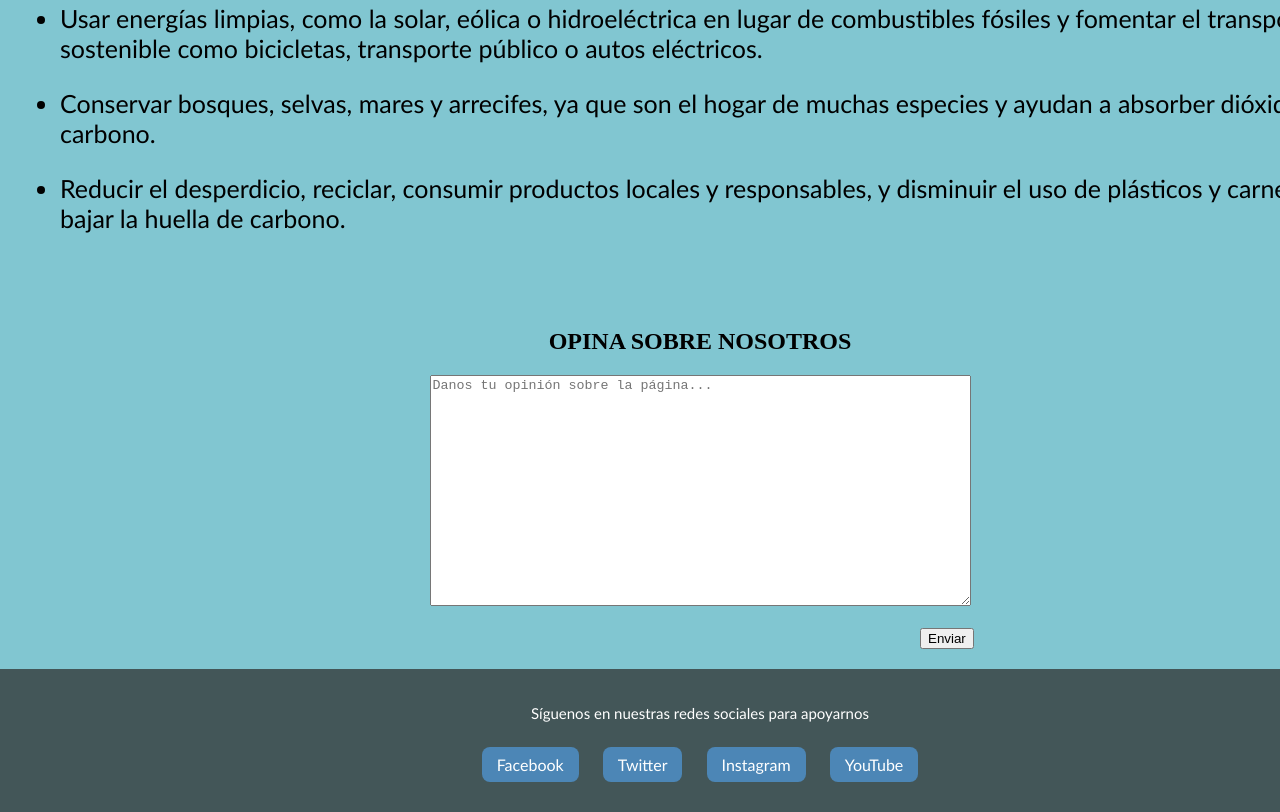
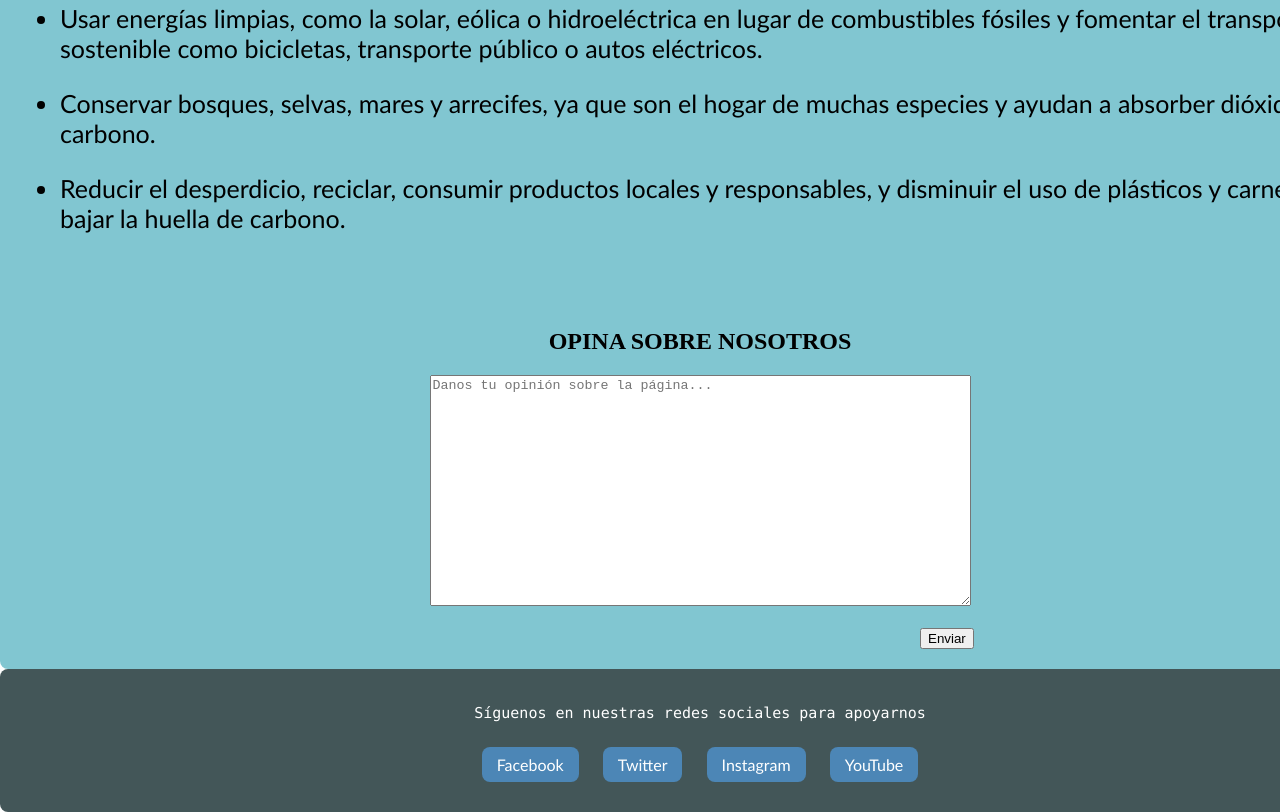
Before and after one commit to divaristos01/ProyectoInicialDIW, a plain HTML site: page index.html in a window 1280 px wide. Shown: the part 815-1627 px from the top of the page. Drawn offline with Linux system fonts and the light colour scheme.

Commit message:
Update estilos.css

```diff
--- a/estilos.css
+++ b/estilos.css
@@ -8,6 +8,7 @@ header {
     color: white;
     text-align: center;
     padding: 20px;
+    border-radius: 8px;
 }
 
 .titulo h1 {
@@ -43,6 +44,7 @@ header {
 main {
     padding: 20px;
     background-color: #81c6d1;
+    border-radius: 8px;
 }
 
 .titulo2 h2 {
@@ -106,6 +108,7 @@ footer {
     text-align: center;
     padding: 20px;
     font-family: 'Calibri', sans-serif;
+    border-radius: 8px;
 }
 
 footer .redes a {
@@ -125,5 +128,5 @@ footer .redes a {
 
 .titulo5{
     font-size: 15px;
-    font-family: 'Calibri', sans-serif;
+    font-family: "Consolas", monospace;
 }
```
